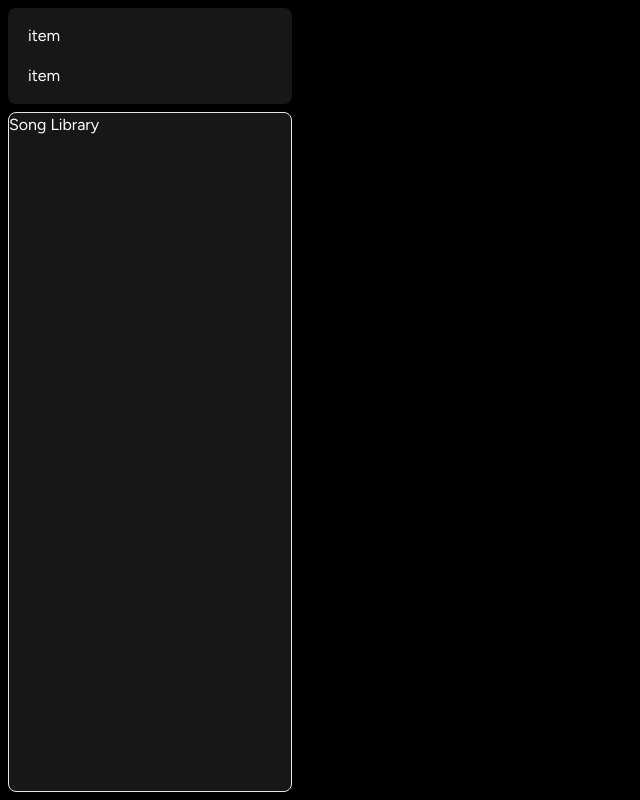
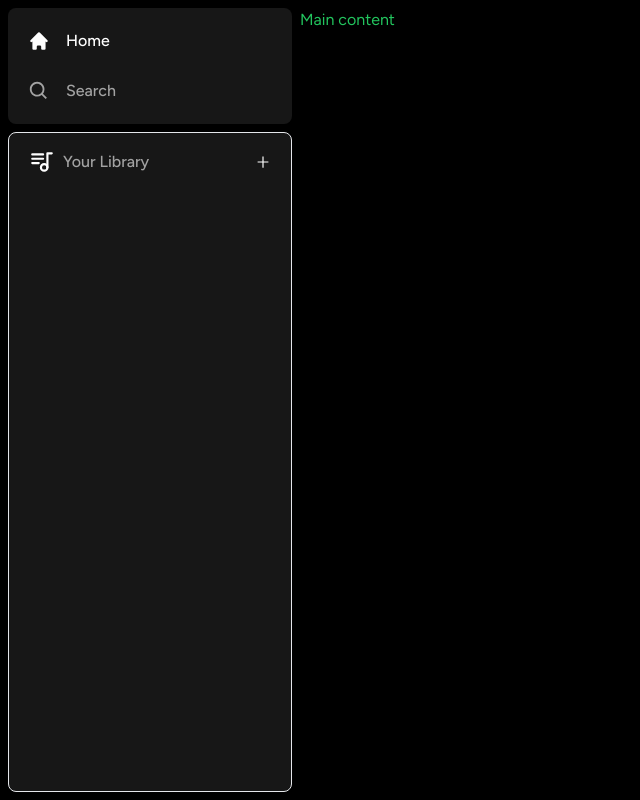
Before and after one commit to lbittencurt/spotify-clone-subabase, a Next.js app: page / in a window 1280 px wide. Shown: the whole page, without its empty margins (0-640 px from the left). Built offline with nearby package versions, Linux system fonts and the light colour scheme.

Commit message:
feat: wip update sidebar component and item

```diff
--- /dev/null
+++ b/components/Library.tsx
@@ -0,0 +1,44 @@
+"use client";
+
+import { TbPlaylist } from 'react-icons/tb'
+import { AiOutlinePlus } from 'react-icons/ai'
+
+function Library() {
+  function onClick() {
+    //TODO: handle upload later
+  }
+
+  return (
+    <div
+      className="
+        flex
+        items-center
+        justify-between
+        px-5
+        pt-4
+      "
+    >
+      <div
+        className="
+          inline-flex
+          items-center
+          gap-x-2
+        "
+      >
+        <TbPlaylist classname="text-neutral-400" size={26} />
+        <p
+          className='
+            text-neutral-400
+            font-medium
+            text-md
+          '
+        >
+          Your Library
+        </p>
+      </div>
+      <AiOutlinePlus />
+    </div>
+  )
+}
+
+export default Library
--- a/components/Sidebar.tsx
+++ b/components/Sidebar.tsx
@@ -6,6 +6,7 @@
 import { BiSearch } from 'react-icons/bi'
 import Box from './Box';
 import SidebarItem from './SidebarItem';
+import Library from './Library';
 
 interface SidebarProps {
   children: React.ReactNode
@@ -61,6 +62,10 @@
           >
             {routes.map((item) => (
               <SidebarItem
+                icon={item.icon}
+                active={item.active}
+                label={item.label}
+                href={item.href}
                 key={item.label}
               />
             ))}
@@ -73,9 +78,19 @@
             border
           '
         >
-          Song Library
+          <Library />
         </Box>
       </div>
+      <main
+        className={`
+          h-full
+          flex-1
+          overflow-y-auto
+          py-2
+        `}
+      >
+        {children}
+      </main>
     </div>
   );
 }
--- a/components/SidebarItem.tsx
+++ b/components/SidebarItem.tsx
@@ -1,12 +1,44 @@
+import Link from "next/link";
+import { IconType } from "react-icons";
+import { twMerge } from "tailwind-merge";
+
 interface SidebarItemProps {
+  icon: IconType
+  label: string
+  active?: boolean
+  href: string
 }
 
 function SidebarItem({
+  icon: Icon,
+  label,
+  active,
+  href
 }: SidebarItemProps) {
   return (
-    <div className="">
-      item
-    </div>
+    <Link
+      href={href}
+      className={twMerge(`
+        flex
+        flex-row
+        h-auto
+        items-center
+        w-full
+        gap-x-4
+        text-md
+        font-medium
+        cursor-pointer
+        hover:text-white
+        transition
+        text-neutral-400
+        py-1
+      `,
+        active && "text-white"
+      )}
+    >
+      <Icon size={26} />
+      <p className="truncate w-full">{label}</p>
+    </Link>
   );
 }
 
```
Also changed, not shown: 1 other file (tests, documents, lock files or other folders).
